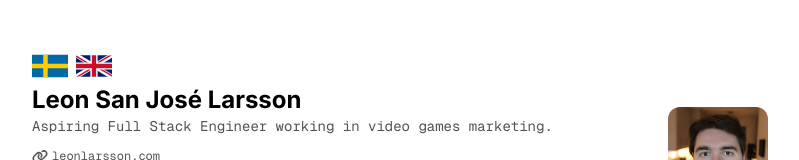
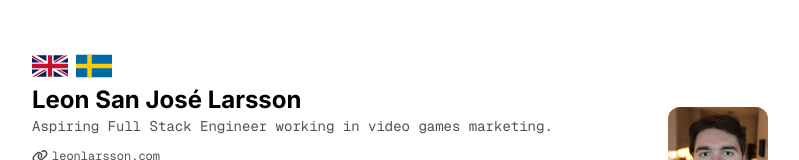
Before and after one commit to leonlarsson/leon-home, a Next.js app: page /en/cv in a window 1280 px wide. Shown: the top 160 px of the page, without its empty margins (240-1039 px from the left). Built offline with nearby package versions, Linux system fonts and the light colour scheme.

Commit message:
cv: flip flag positions

```diff
--- a/app/(cv)/[locale]/cv/page.tsx
+++ b/app/(cv)/[locale]/cv/page.tsx
@@ -30,11 +30,11 @@ export default ({ params: { locale } }: Props) => {
     <div className="flex flex-col">
       {/* Language selection */}
       <div className="flex gap-2">
+        <Link href={"/en/cv"} title={"Read the English version"} draggable={false}>
+          {<Icons.unitedKingdom className="inline size-9" data-selected={locale === "en"} />}
+        </Link>
         <Link href={"/sv/cv"} title={"Read the Swedish version"} draggable={false}>
           {<Icons.sweden className="inline size-9" data-selected={locale === "sv"} />}
-        </Link>
-        <Link href={"/en/cv"} title={"Read the English version"} draggable={false}>
-          {<Icons.unitedKingdom className="inline size-9" data-selected={locale === "en"} />}
         </Link>
       </div>
 
```
